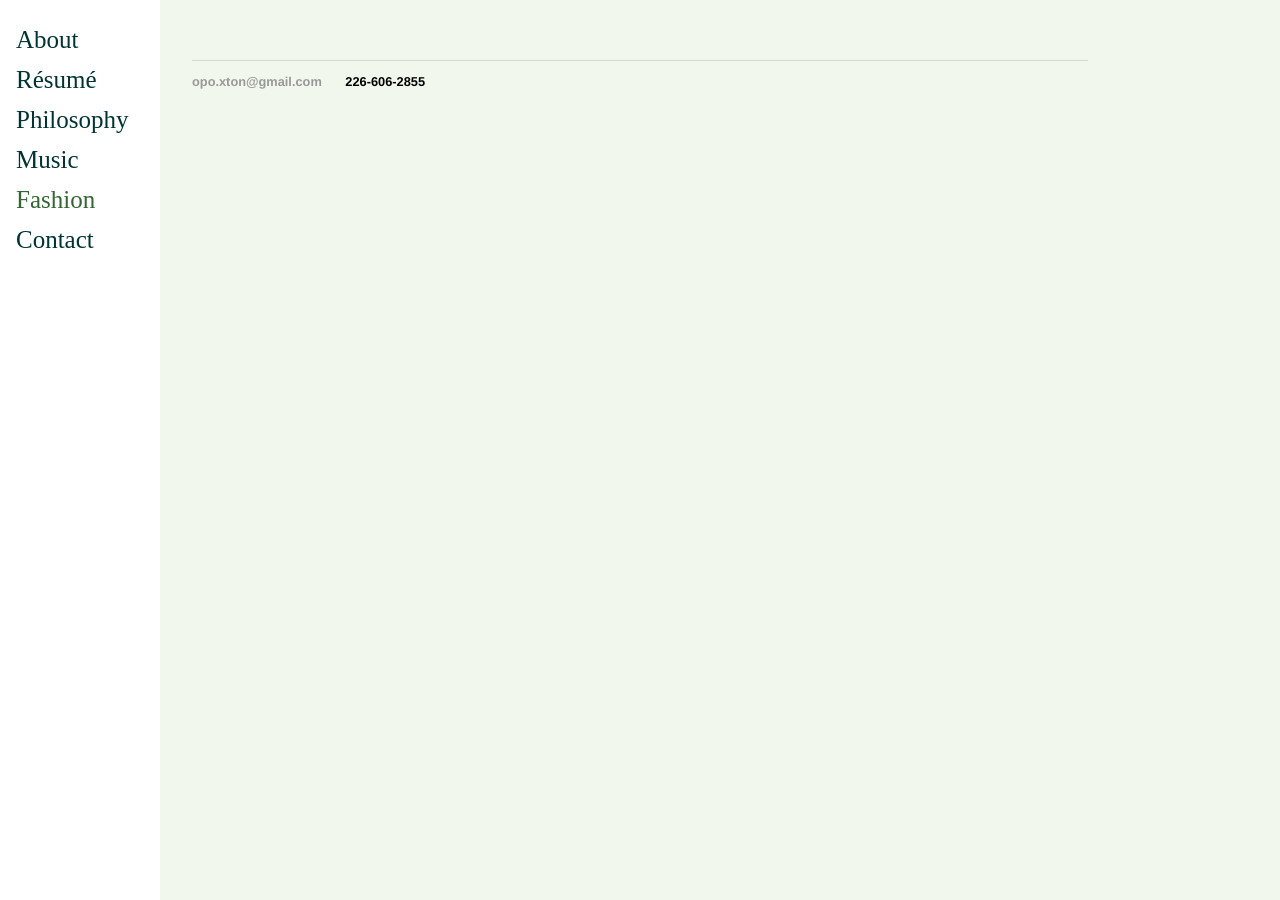
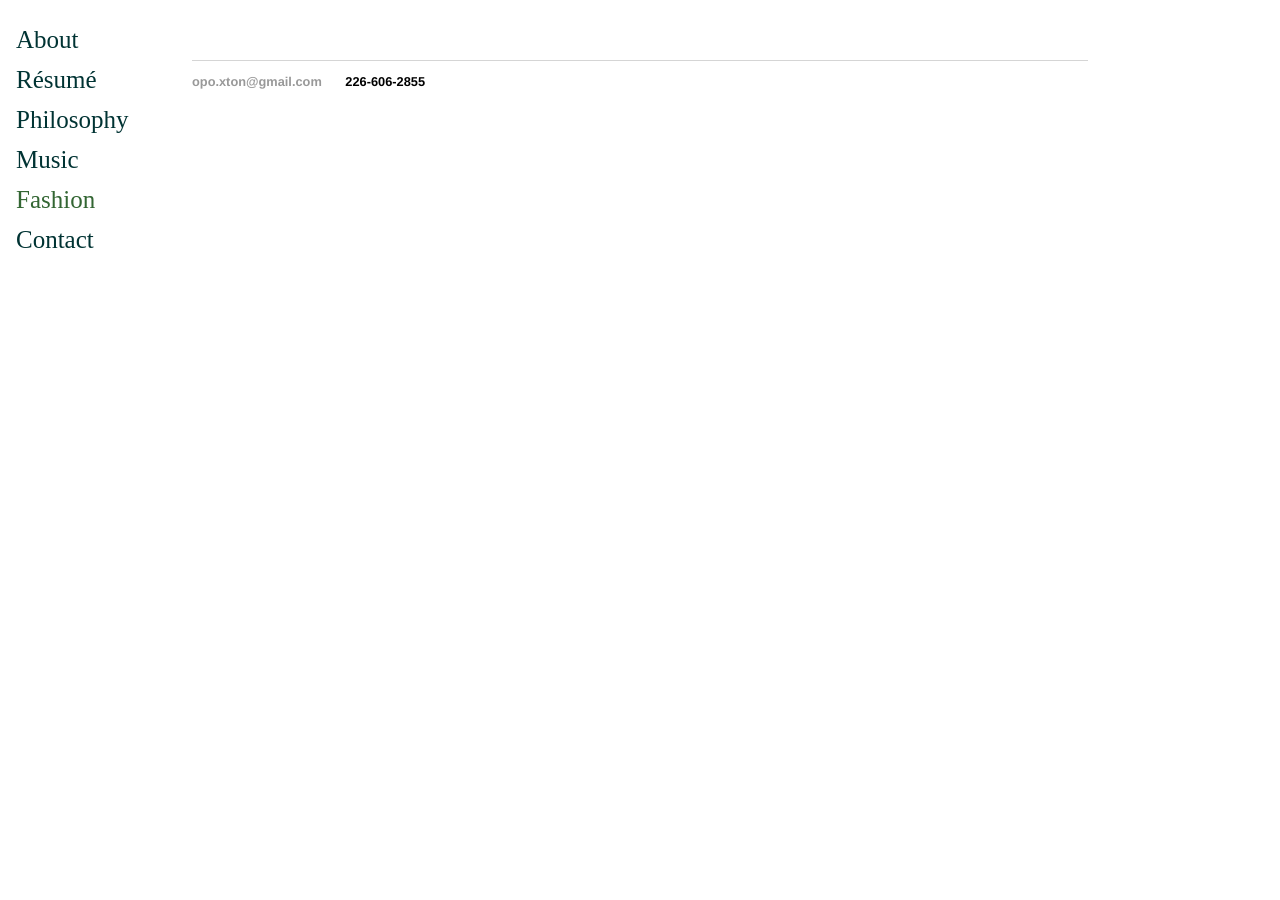
Before and after one commit to allofher/allofher.github.io, a Jekyll site: the page built from fashion/index.html, in a window 1280 px wide. Built offline with Jekyll 4.4.1, drawn with Linux system fonts in a browser that asks for light colours.

Commit message:
Update main.css

```diff
--- a/css/main.css
+++ b/css/main.css
@@ -4,7 +4,7 @@
 
 body {
     margin: 60px auto;
-    background-color: #F1F7ED;
+    background-color: #FFFFFF;
     width: 70%;
 }
 nav ul, footer ul {
```
